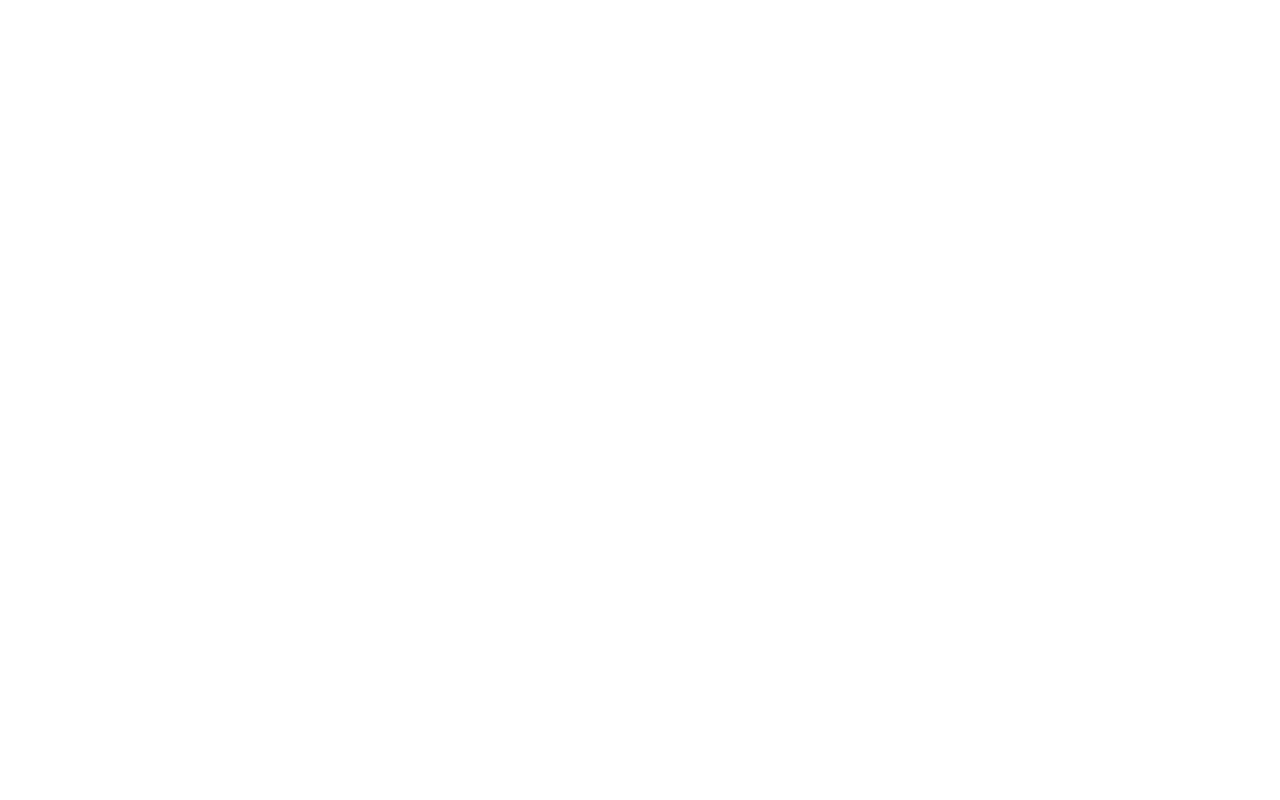
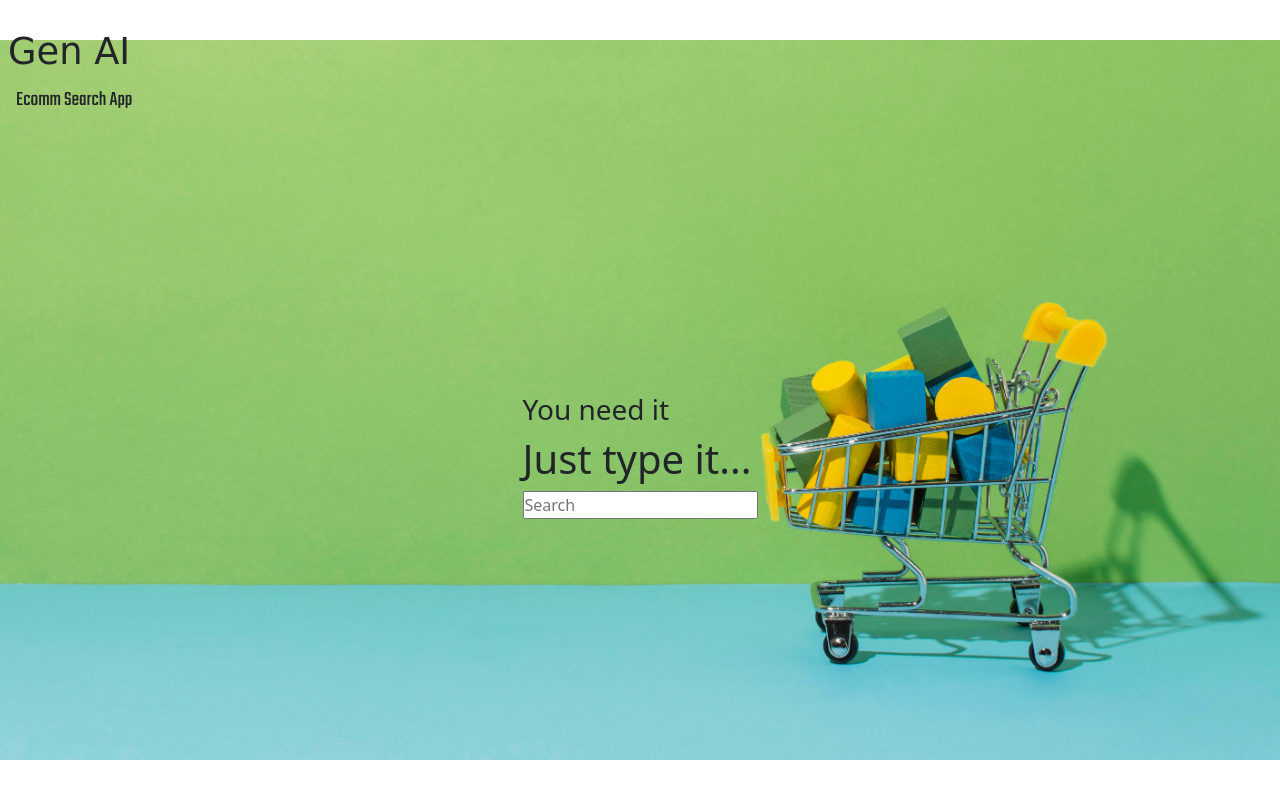
Before and after one commit to arjun0608/ShopQuick, a plain HTML site: page index.html in a window 1280 px wide. Drawn offline with nearby package versions, Linux system fonts and the light colour scheme; a web font is replaced by a local one.

Commit message:
Basic Design

```diff
--- a/CSS/style.css
+++ b/CSS/style.css
@@ -0,0 +1,49 @@
+* {
+  margin: 0;
+  padding: 0;
+}
+
+.SearchPage {
+  height: 100svh;
+  width: 100%;
+  background-image: url("Images/logo.jpg");
+}
+
+.header {
+  height: 14svh;
+  /* background-color: bisque; */
+  display: flex;
+  align-items: center;
+}
+
+.header .logo {
+  margin-left: 0.5em;
+}
+
+.header .logo h3 {
+  font-size: 2.3rem;
+  font-family: var(--font1);
+  margin-top: 0em;
+  position: relative;
+}
+
+.header .logo span {
+  font-size: 1.3rem;
+  font-family: var(--font2);
+  position: absolute;
+  left: 1rem;
+  top: 4.1em;
+}
+
+.content {
+  height: 86svh;
+  display: flex;
+  justify-content: center;
+  align-items: center;
+  /* background-color: cadetblue; */
+}
+
+.content .content-items {
+  max-width: 50vw;
+  margin: auto;
+}
--- a/CSS/utilities.css
+++ b/CSS/utilities.css
@@ -0,0 +1,9 @@
+@import url("https://fonts.googleapis.com/css2?family=Playwrite+NZ:wght@100..400&display=swap");
+
+/* Teko */
+@import url("https://fonts.googleapis.com/css2?family=Teko:wght@300..700&display=swap");
+
+:root {
+  --font1: "Playwrite NZ", cursive;
+  --font2: "Teko", sans-serif;
+}
--- a/index.html
+++ b/index.html
@@ -3,7 +3,47 @@
   <head>
     <meta charset="UTF-8" />
     <meta name="viewport" content="width=device-width, initial-scale=1.0" />
+    <link rel="stylesheet" href="CSS/utilities.css" />
+    <link rel="stylesheet" href="CSS/style.css" />
+    <link
+      href="https://cdn.jsdelivr.net/npm/bootstrap@5.3.3/dist/css/bootstrap.min.css"
+      rel="stylesheet"
+      integrity="sha384-QWTKZyjpPEjISv5WaRU9OFeRpok6YctnYmDr5pNlyT2bRjXh0JMhjY6hW+ALEwIH"
+      crossorigin="anonymous"
+    />
     <title>ShopQuick</title>
+    <style>
+      .SearchPage {
+        height: 100svh;
+        width: 100%;
+        background-image: url("Images/logo.jpg");
+        background-repeat: no-repeat;
+        background-size: 100%;
+        background-position: center;
+      }
+    </style>
   </head>
-  <body></body>
+  <body>
+    <div class="SearchPage">
+      <div class="header">
+        <div class="logo">
+          <h3>Gen AI</h3>
+          <span>Ecomm Search App</span>
+        </div>
+        <div class="nav-items"></div>
+      </div>
+      <div class="content">
+        <div class="content-items">
+          <h3>You need it</h3>
+          <h1>Just type it...</h1>
+          <input type="text" name="" id="" placeholder="Search" />
+        </div>
+      </div>
+    </div>
+  </body>
+  <script
+    src="https://cdn.jsdelivr.net/npm/bootstrap@5.3.3/dist/js/bootstrap.bundle.min.js"
+    integrity="sha384-YvpcrYf0tY3lHB60NNkmXc5s9fDVZLESaAA55NDzOxhy9GkcIdslK1eN7N6jIeHz"
+    crossorigin="anonymous"
+  ></script>
 </html>
```
Also changed, not shown: Images/logo.jpg (added).
